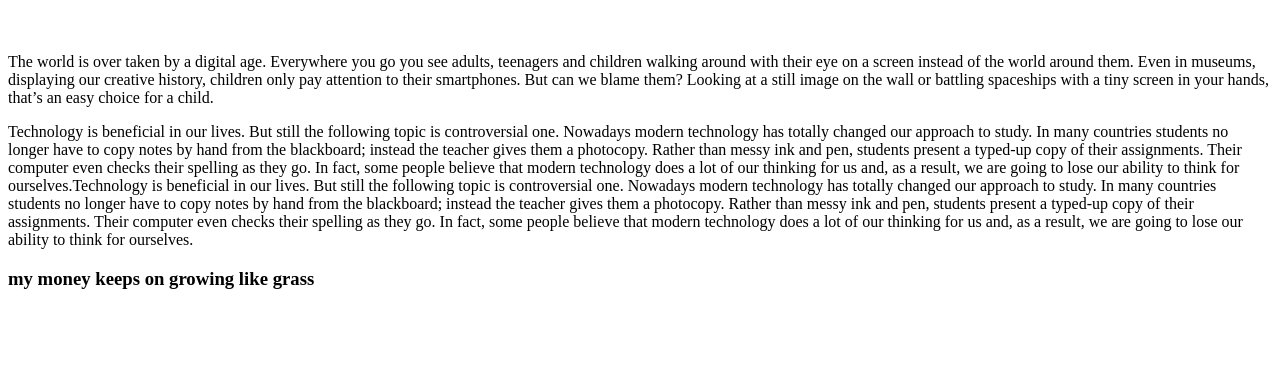
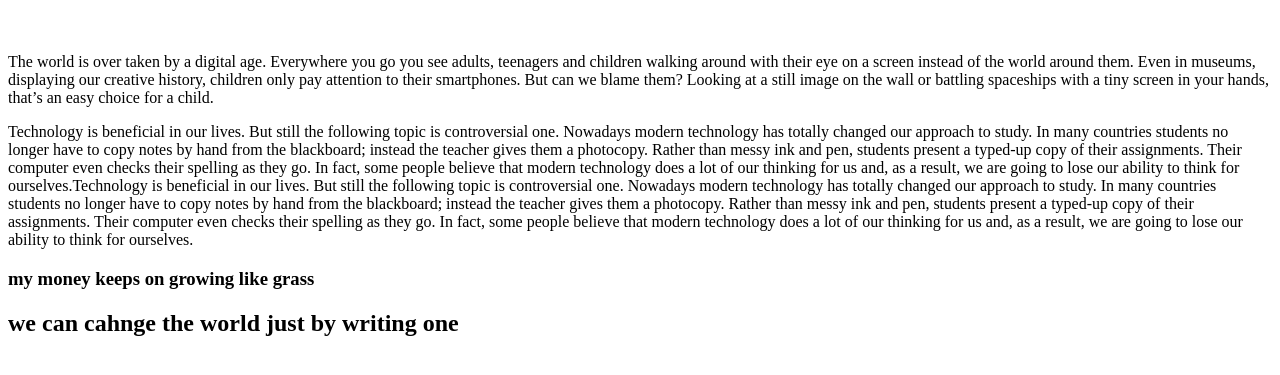
Before and after one commit to mwendamwenda/kurunziprojects, a plain HTML site: page index.html in a window 1280 px wide. Shown: the part 61-436 px from the top of the page. Drawn offline with Linux system fonts and the light colour scheme.

```diff
--- a/index.html
+++ b/index.html
@@ -27,6 +27,7 @@
          of their assignments. Their computer even checks their spelling as they go. In fact, some people believe that modern technology does a lot of
         our thinking for us and, as a result, we are going to lose our ability to think for ourselves.</p>
         <h3>my money keeps on growing like grass</h3>
+        <h2>we can cahnge the world just by writing one </h2>
 </div>
 </body>
 </html>
```
